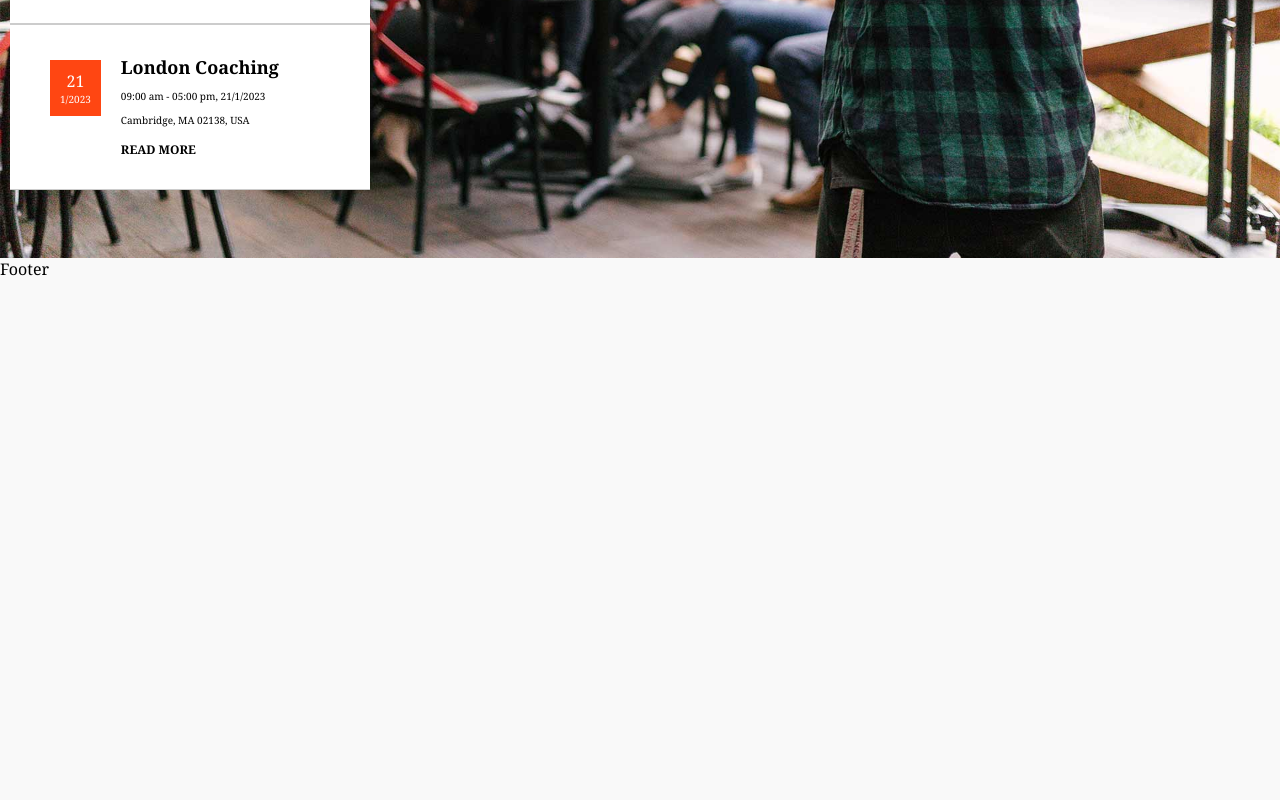
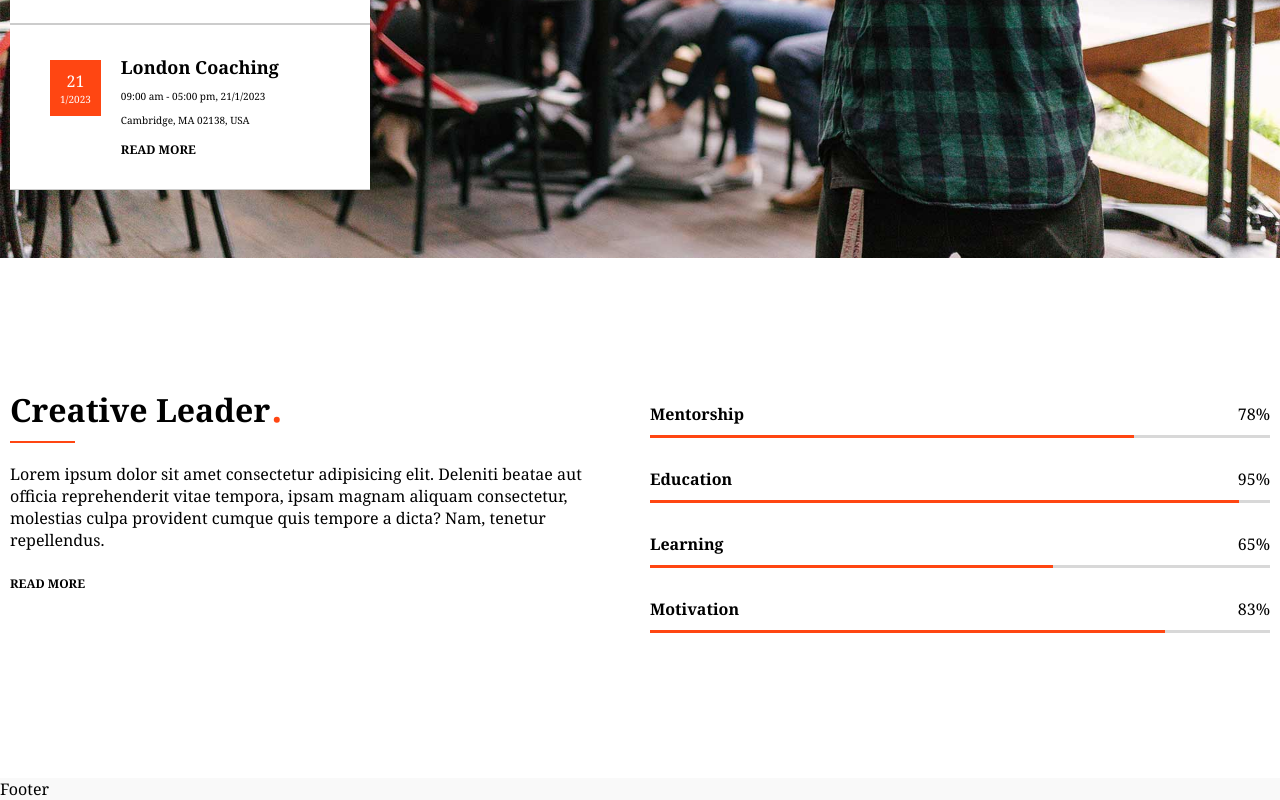
Before and after one commit to AnatoliyZakhryapin/proj-html-vuejs, a Vue app: page / in a window 1280 px wide. Shown: the part 2750-3550 px from the top of the page. Before the commit the page ends 3030 px from the top, so only its background shows below. Built offline with nearby package versions, Linux system fonts and the light colour scheme.

Commit message:
ADD to PageMain SectionCreativeLeader

```diff
--- a/src/components/PageMain.vue
+++ b/src/components/PageMain.vue
@@ -2,6 +2,7 @@
 import SectionOurTeam from './SectionOurTeam.vue';
 import SectionOurSpecialeties from './SectionOurSpecialeties.vue'
 import SectionEventsCalender from './SectionEventsCalender.vue';
+import SectionCreativeLeader from './SectionCreativeLeader.vue';
 
 export default {
     data() {
@@ -13,6 +14,7 @@ export default {
         SectionOurTeam,
         SectionOurSpecialeties,
         SectionEventsCalender,
+        SectionCreativeLeader,
     }
 }
 </script>
@@ -21,6 +23,7 @@ export default {
     <SectionOurTeam/>
     <SectionOurSpecialeties/>
     <SectionEventsCalender/>
+    <SectionCreativeLeader/>
 </template>
 
 <style scoped>
```
